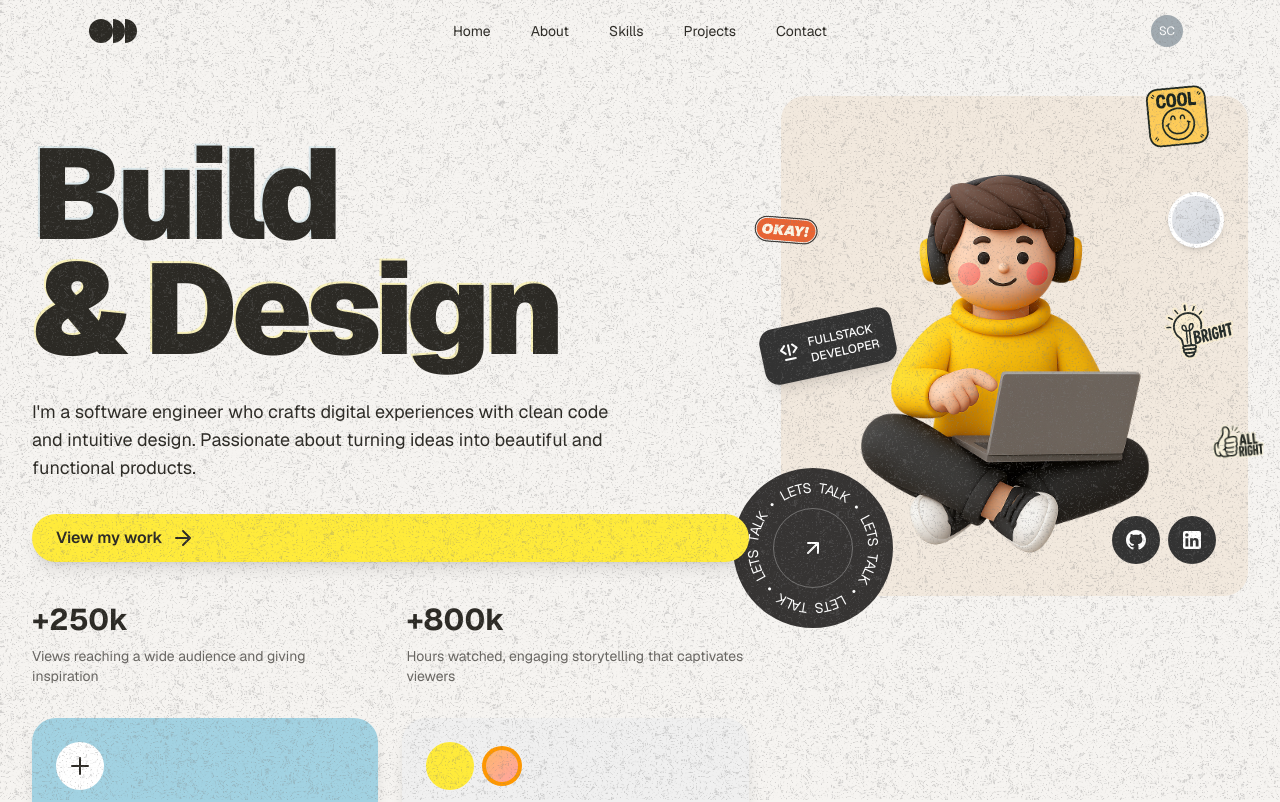
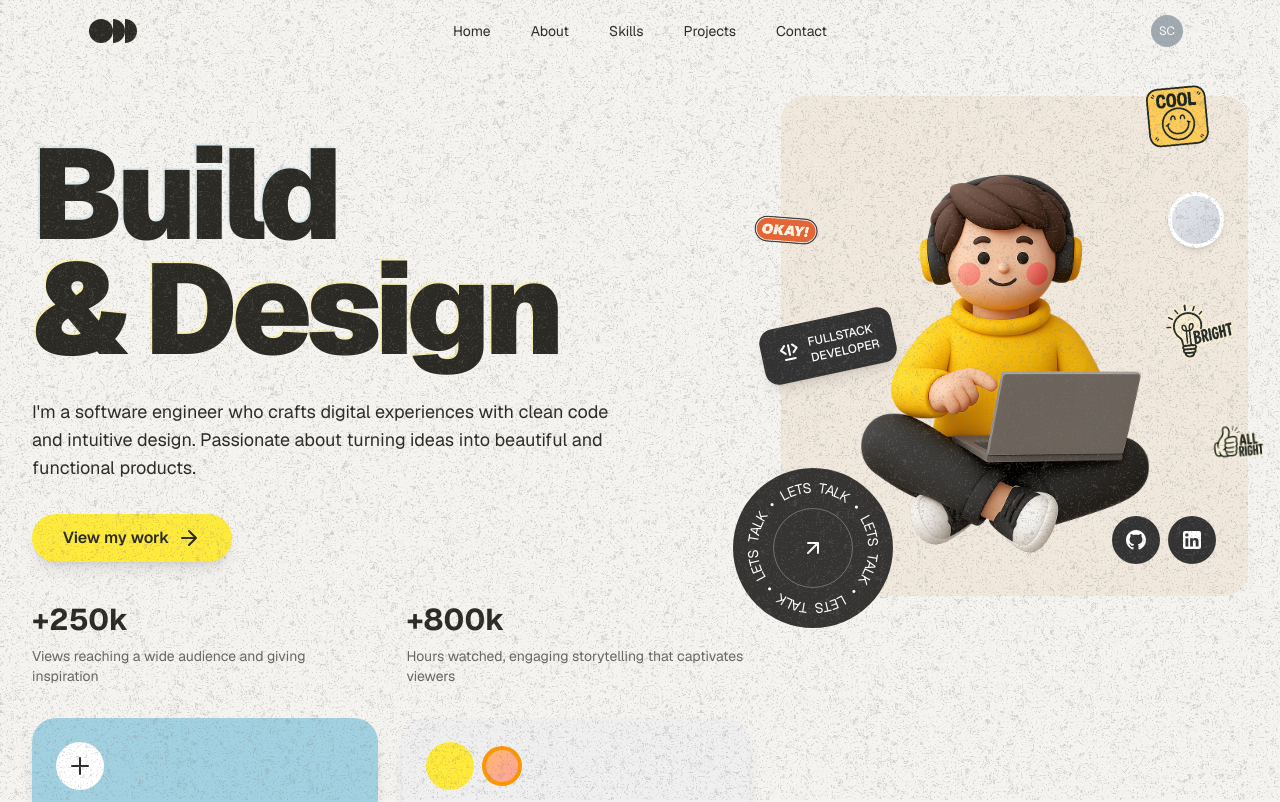
Before and after one commit to echozyr2001/portfolio-demo, a Next.js app: page /example in a window 1280 px wide. Shown: the top 802 px of the page. Built offline with nearby package versions, Linux system fonts and the light colour scheme; a web font is replaced by a local one.

Commit message:
fix: HeroSection view work button

```diff
--- a/app/example/components/HeroSection.tsx
+++ b/app/example/components/HeroSection.tsx
@@ -137,11 +137,19 @@ export function HeroSection() {
             </p>
 
             {/* View my work button */}
-            <a
+            <motion.a
               href="#projects"
-              className="bg-[#FFEB3B] text-[#2C2A25] px-6 py-3 rounded-full font-semibold flex items-center shadow-lg hover:shadow-xl transition-all mb-10"
+              className="bg-[#FFEB3B] text-[#2C2A25] px-6 py-3 rounded-full font-semibold flex items-center justify-center shadow-lg mb-10 w-[200px] mx-auto sm:mx-0"
+              // initial={{ opacity: 0, y: 20 }}
+              // animate={{ opacity: 1, y: 0 }}
+              // transition={{ duration: 0.1 }}
+              whileHover={{
+                scale: 1.05,
+                boxShadow:
+                  "0 10px 25px -5px rgba(0, 0, 0, 0.1), 0 10px 10px -5px rgba(0, 0, 0, 0.04)",
+              }}
             >
-              View my work
+              <span>View my work</span>
               <svg
                 width="24"
                 height="24"
@@ -158,7 +166,7 @@ export function HeroSection() {
                   strokeLinejoin="round"
                 />
               </svg>
-            </a>
+            </motion.a>
 
             {/* Stats */}
             <div className="grid grid-cols-2 gap-8">
```
